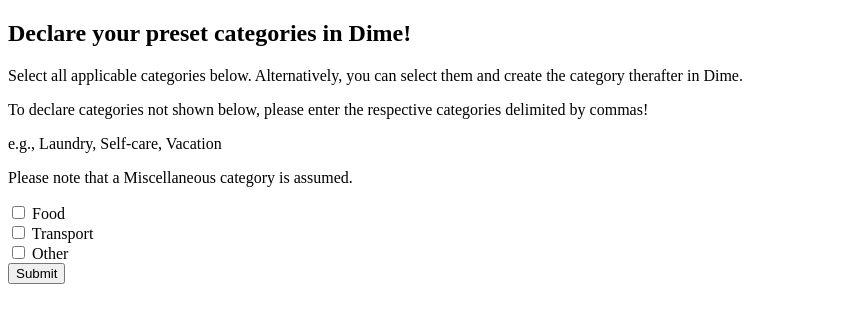
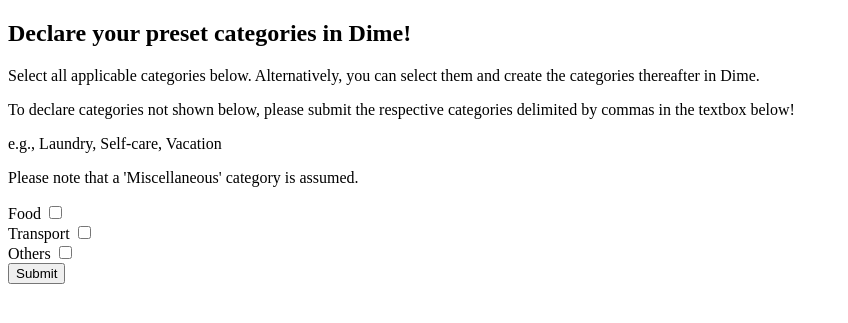
Before and after one commit to batikfatigue/dime-formatter, a Flask app: page /categoriser in a window 1280 px wide. Shown: the top 323 px of the page, without its empty margins (0-848 px from the left). Run offline with Flask 2, Linux system fonts and the light colour scheme.

Commit message:
update
worked on injecting categories
others checkbox/textarea
category sorting

```diff
--- a/root/home.py
+++ b/root/home.py
@@ -1,43 +1,43 @@
 from flask import Flask, request, render_template, send_file
 from io import TextIOWrapper
-from writer import base, categoriser
+import os
+from helper import reformatter
 
 app = Flask(__name__)
 
 @app.route('/', methods=['POST', 'GET'])
 def upload():
     if request.method == 'POST':
+        # Assume valid file input
+        categories = request.args.getlist('categories')
+
         uploaded_file = request.files.get('fileInput')
-
-        if uploaded_file is None:
-            return
-
-
         text_stream = TextIOWrapper(uploaded_file, encoding="utf-8")
-        base(text_stream)
+        reformatter(text_stream, categories)
 
         return render_template('download.html')
 
     else:
         return render_template('index.html')
 
+
 @app.route('/categoriser', methods=['GET', 'POST'])
 def category():
     if request.method == 'POST':
         categories = request.form.getlist('categories')
-        categories = [category for category in categories if category != ""]
-
         print(categories)
 
         # categoriser(categories, reference)
         # this function will return the category from a prompt
 
-        return render_template('file.html')
+        return render_template('file.html', categories=categories)
     else:
         return render_template('category.html')
 
 @app.route('/download')
 def download():
+    # script_dir = os.path.dirname(os.path.abspath(__file__))
+    # print(script_dir)
     file_path = 'import.csv'
     return send_file(file_path, as_attachment=True)
 
--- a/root/templates/category.html
+++ b/root/templates/category.html
@@ -10,39 +10,57 @@
 
 <body>
     <h2>Declare your preset categories in Dime!</h2>
-    <p>Select all applicable categories below. Alternatively, you can select them and create the category therafter in Dime.</p>
-    <p>To declare categories not shown below, please enter the respective categories delimited by commas!</p>
+    <p>Select all applicable categories below. Alternatively, you can select them and create the categories thereafter in Dime.</p>
+    <p>To declare categories not shown below, please submit the respective categories delimited by commas in the textbox below!</p>
     <p>e.g., Laundry, Self-care, Vacation</p>
-    <p>Please note that a Miscellaneous category is assumed.</p>
+    <p>Please note that a 'Miscellaneous' category is assumed.</p>
 
-    <form action="{{url_for('category')}}" method="post">
-        <input type="checkbox" name="categories" id="food" value="Food">
-        <label for="food">Food</label><br>
-        <input type="checkbox" name="categories" id="trans" value="Transport">
-        <label for="trans">Transport</label><br>
-        <input type="checkbox" id="other-checkbox" value="others">
-        <label for="other-checkbox">Other</label><br>
+    <form id='categoriser' action="{{url_for('category')}}" method="post">
+        <!-- Label allows users to just click on the text -->
+        <label for="food">Food</label>
+        <input type="checkbox" name="categories" id="food" value="Food"><br>
+        <label for="trans">Transport</label>
+        <input type="checkbox" name="categories" id="trans" value="Transport"><br>
+        <label for="others-checkbox">Others</label>
+        <input type="checkbox" id="others-checkbox"><br>
 
-        <label for="others-info" style="display: none;">Please specify:</label>
-        <textarea id="others-info" name="categories" style="display: none;"></textarea>
+        <textarea id="others-text" name="categories" placeholder="Laundry, Self-care, Vacation."></textarea>
+
 
         <button type="Submit">Submit</button>
     </form>
 
     <script>
-        const othersCheckbox = document.querySelector('input[value="others"]');
-        const othersTextbox = document.getElementById('others-info');
+            const form = document.getElementById('categoriser');
+            const othersCheckbox = document.getElementById('others-checkbox');
+            const othersTextbox = document.getElementById('others-text');
 
-        // copied this block lol
+            // Toggles text area on and off according to checkbox
+            // Disables text area to prevent unintended additional list item
+            othersTextbox.disabled = true;
+            othersTextbox.style.display = 'none';
             othersCheckbox.addEventListener('change', function() {
                 if (this.checked) {
+                    othersTextbox.disabled = false;
                     othersTextbox.style.display = 'block';
-                othersLabel.style.display = 'block';
                 } else {
+                    othersTextbox.disabled = true;
                     othersTextbox.style.display = 'none';
-                othersLabel.style.display = 'none';
+
                 }
             });
+
+            form.addEventListener('submit', (event) => {
+            // Check if the checkbox is checked and the textarea is empty
+            console.log(othersTextbox.value.trim())
+            if (othersCheckbox.checked && othersTextbox.value.trim() === '') {
+                // Prevent the form from submitting
+                event.preventDefault();
+                alert('Please enter other categories. Else, uncheck "Others".');
+                othersTextbox.focus();
+                }
+            });
+
     </script>
 
 </body>
--- a/root/templates/download.html
+++ b/root/templates/download.html
@@ -12,5 +12,4 @@
 </body>
 
 
-
 </html>
--- a/root/templates/file.html
+++ b/root/templates/file.html
@@ -9,7 +9,7 @@
 
 <body>
 
-    <form action="{{url_for('upload')}}" method="post" enctype="multipart/form-data">
+    <form action="{{url_for('upload', categories=categories)}}" method="post" enctype="multipart/form-data">
         <label for="fileInput">Upload your Bank CSV Statement:</label></br>
         <input type="file" id="fileInput" name="fileInput">
         <button type="Submit">Submit</button>
--- a/root/templates/index.html
+++ b/root/templates/index.html
@@ -8,7 +8,7 @@
 </head>
 
 <body>
-    <h1>Bank statement formatting helper!</h1>
+    <h1>Bank Statements Reformatter!</h1>
     <a href="{{url_for('category')}}"><button>Start formatting!</button></a>
 </body>
 
```
Also changed, not shown: root/helper.py (renamed from root/writer.py, +22 -13 lines), 1 other file. Lines whose indentation alone changed are shown as unchanged.
